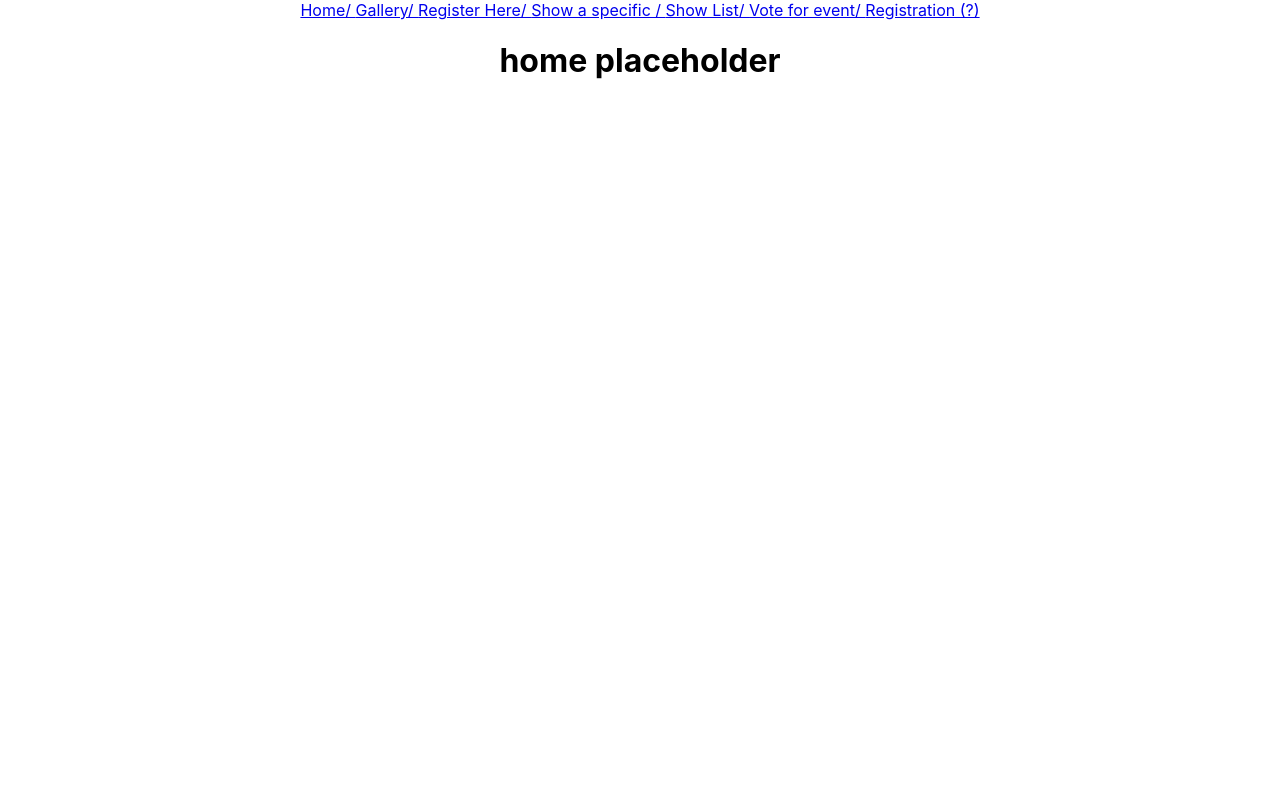
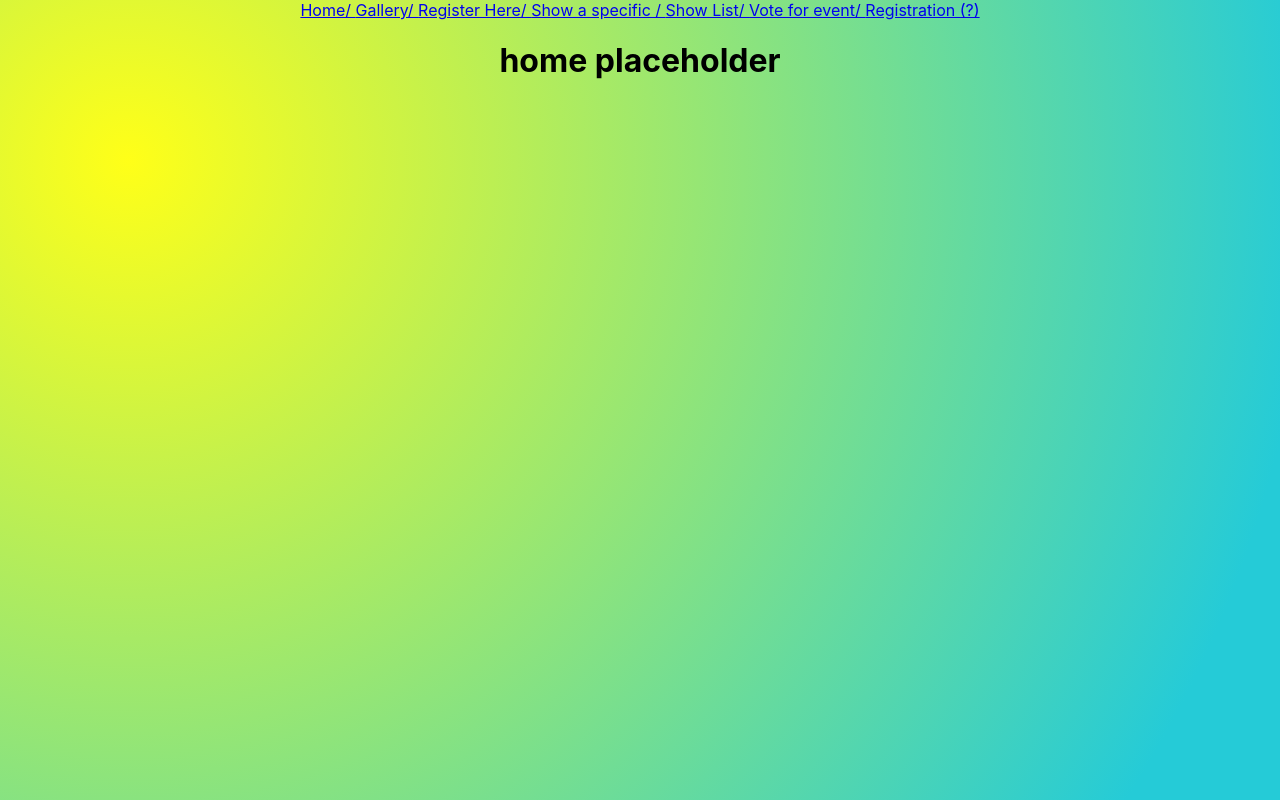
Before and after one commit to yonaeisenberg/ITC-Hackathon-Litterboard, a React (Create React App) app in the folder react/: page / in a window 1280 px wide. Built offline with nearby package versions, Linux system fonts and the light colour scheme; no server answers.

Commit message:
Fix package.json

```diff
--- a/react/package.json
+++ b/react/package.json
@@ -7,6 +7,7 @@
     "@testing-library/react": "^9.4.0",
     "@testing-library/user-event": "^7.2.1",
     "axios": "^0.19.2",
+    "bootstrap": "^4.4.1",
     "npm-windows-upgrade": "^6.0.1",
     "react": "^16.12.0",
     "react-dom": "^16.12.0",
--- a/react/src/App.css
+++ b/react/src/App.css
@@ -1,11 +1,10 @@
 .App {
   text-align: center;
+  background-image: radial-gradient( circle farthest-corner at 10% 20%,  rgba(255,255,24,1) 0%, rgba(37,203,215,1) 90% );    text-decoration: none;
+  height:100vh;
 }
 
-.App-logo {
-  height: 40vmin;
-  pointer-events: none;
-}
+
 
 @media (prefers-reduced-motion: no-preference) {
   .App-logo {
@@ -14,7 +13,6 @@
 }
 
 .App-header {
-  background-color: #282c34;
   min-height: 100vh;
   display: flex;
   flex-direction: column;
@@ -24,9 +22,7 @@
   color: white;
 }
 
-.App-link {
-  color: #61dafb;
-}
+
 
 @keyframes App-logo-spin {
   from {
```
Also changed, not shown: 1 other file (tests, documents, lock files or other folders).
